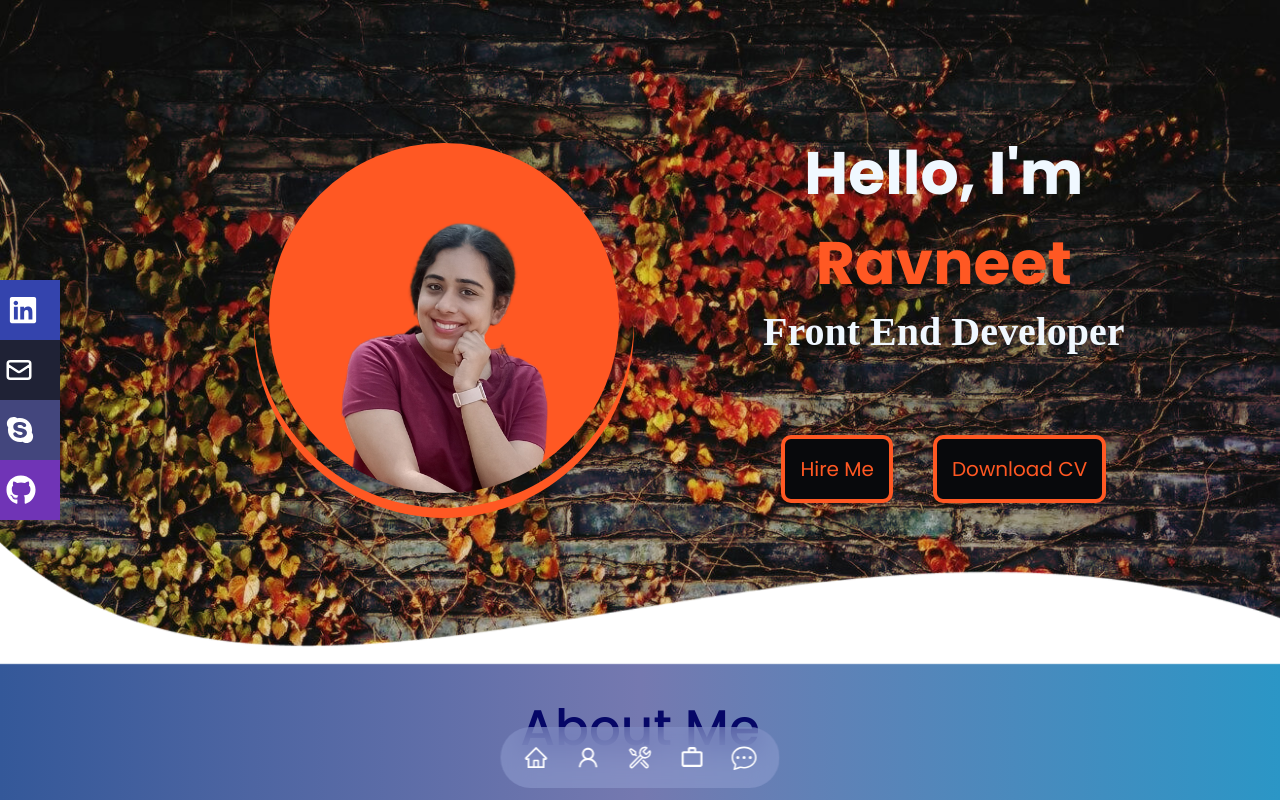
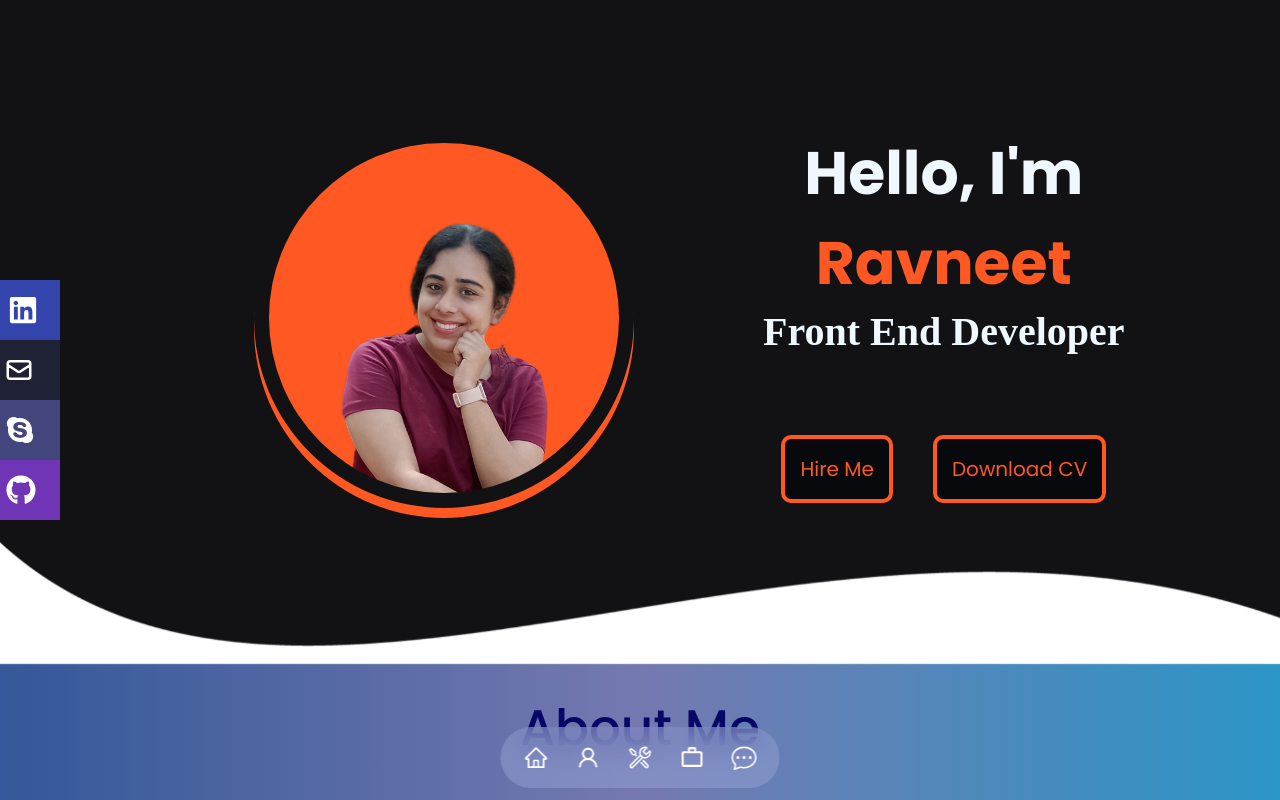
Before and after one commit to Ravneet2711/My-Portfolio, a React (Create React App) app: page / in a window 1280 px wide. Shown: the top 800 px of the page. Built offline with nearby package versions, Linux system fonts and the light colour scheme.

Commit message:
Portfolio

```diff
--- a/src/components/Home/Home.css
+++ b/src/components/Home/Home.css
@@ -1,5 +1,5 @@
 .home-section {
-  background: url(../../assets/backgroundImage.jpg);
+  background: #121214;
   background-size: cover;
   background-repeat: no-repeat;
   padding: 10% 0;
```
